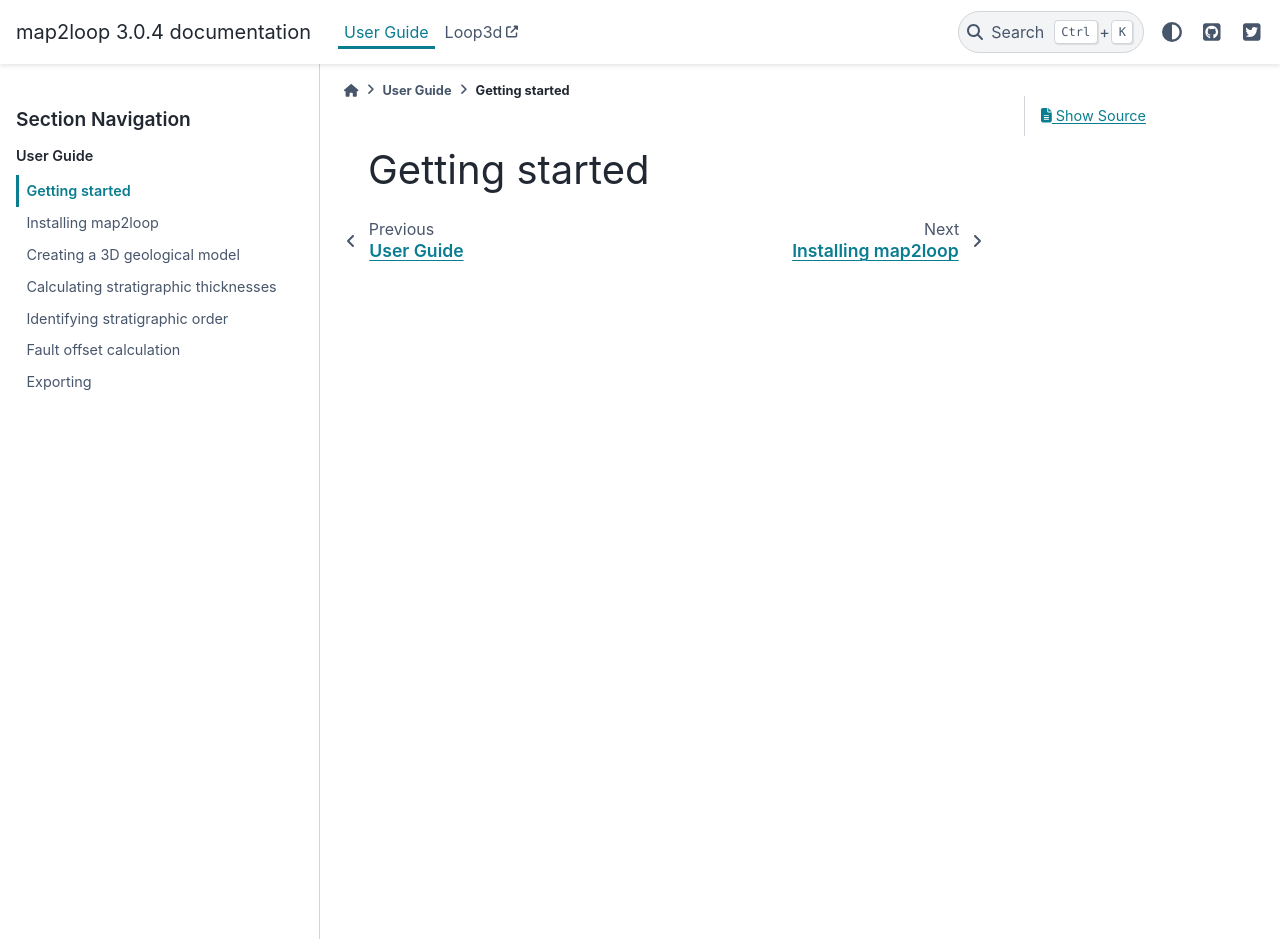
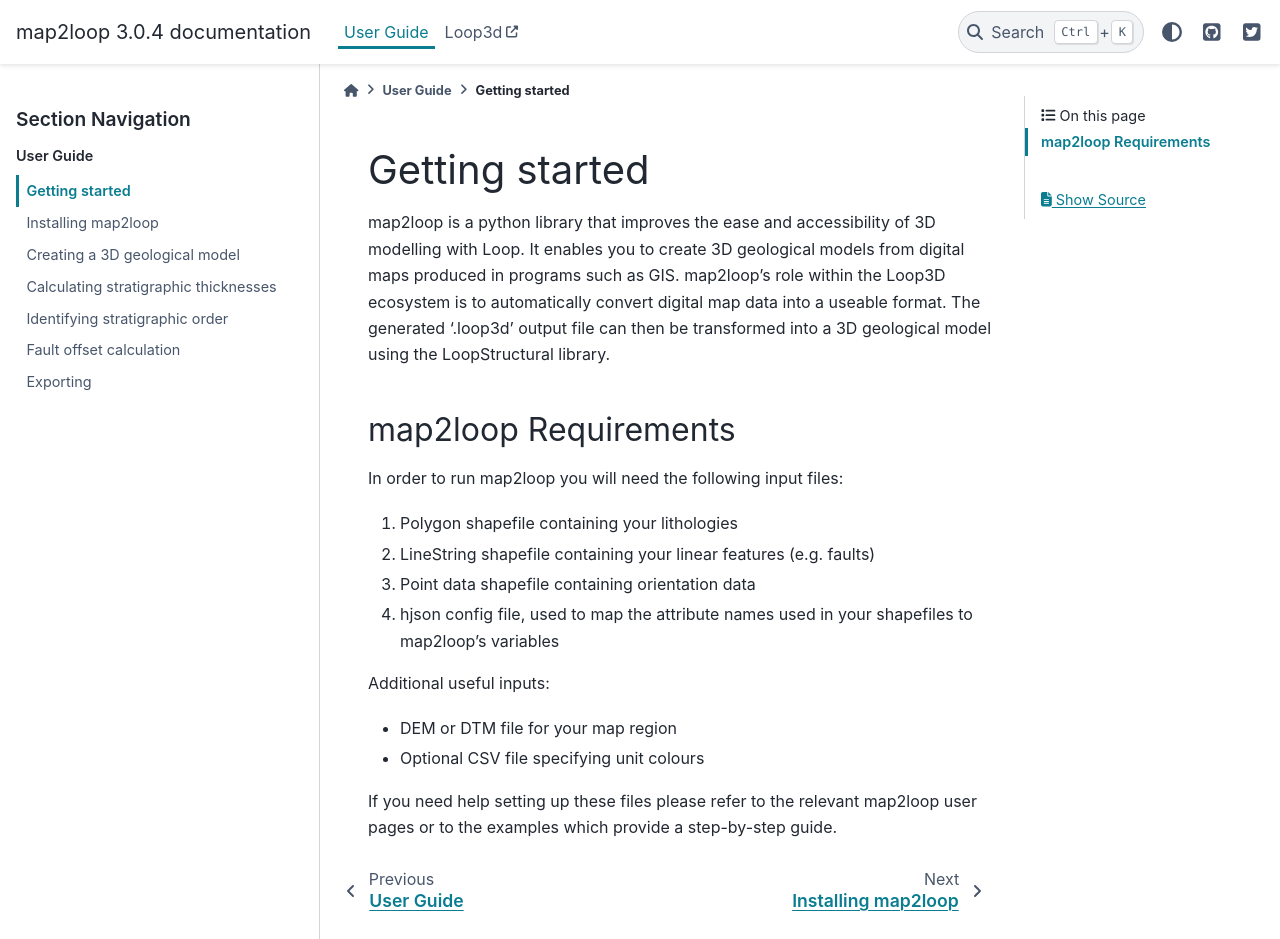
Before and after one commit to Loop3D/map2loop, a Sphinx documentation site: the page built from docs/source/user_guide/getting_started.rst, in a window 1280 px wide and 939 px high. Built offline with Sphinx 7.4.7 and the PyData theme 0.15.4, drawn with Linux system fonts in a browser that asks for light colours; pages that are not in the unit, such as notebooks, are missing from menus.

Commit message:
Update getting_started.rst
Added brief description of m2l and input requirements

```diff
--- a/docs/source/user_guide/getting_started.rst
+++ b/docs/source/user_guide/getting_started.rst
@@ -1,2 +1,19 @@
 Getting started
 ===============
+map2loop is a python library that improves the ease and accessibility of 3D modelling with Loop. It enables you to create 3D geological models from digital maps produced in programs such as GIS. map2loop's role within the Loop3D ecosystem is to automatically convert digital map data into a useable format. The generated ‘.loop3d’ output file can then be transformed into a 3D geological model using the LoopStructural library.
+
+map2loop Requirements
+......................
+In order to run map2loop you will need the following input files:
+
+#.  Polygon shapefile containing your lithologies
+#.  LineString shapefile containing your linear features (e.g. faults)
+#.  Point data shapefile containing orientation data
+#.  hjson config file, used to map the attribute names used in your shapefiles to map2loop's variables
+
+Additional useful inputs:
+
+* DEM or DTM file for your map region
+* Optional CSV file specifying unit colours
+
+If you need help setting up these files please refer to the relevant map2loop user pages or to the examples which provide a step-by-step guide.
```
